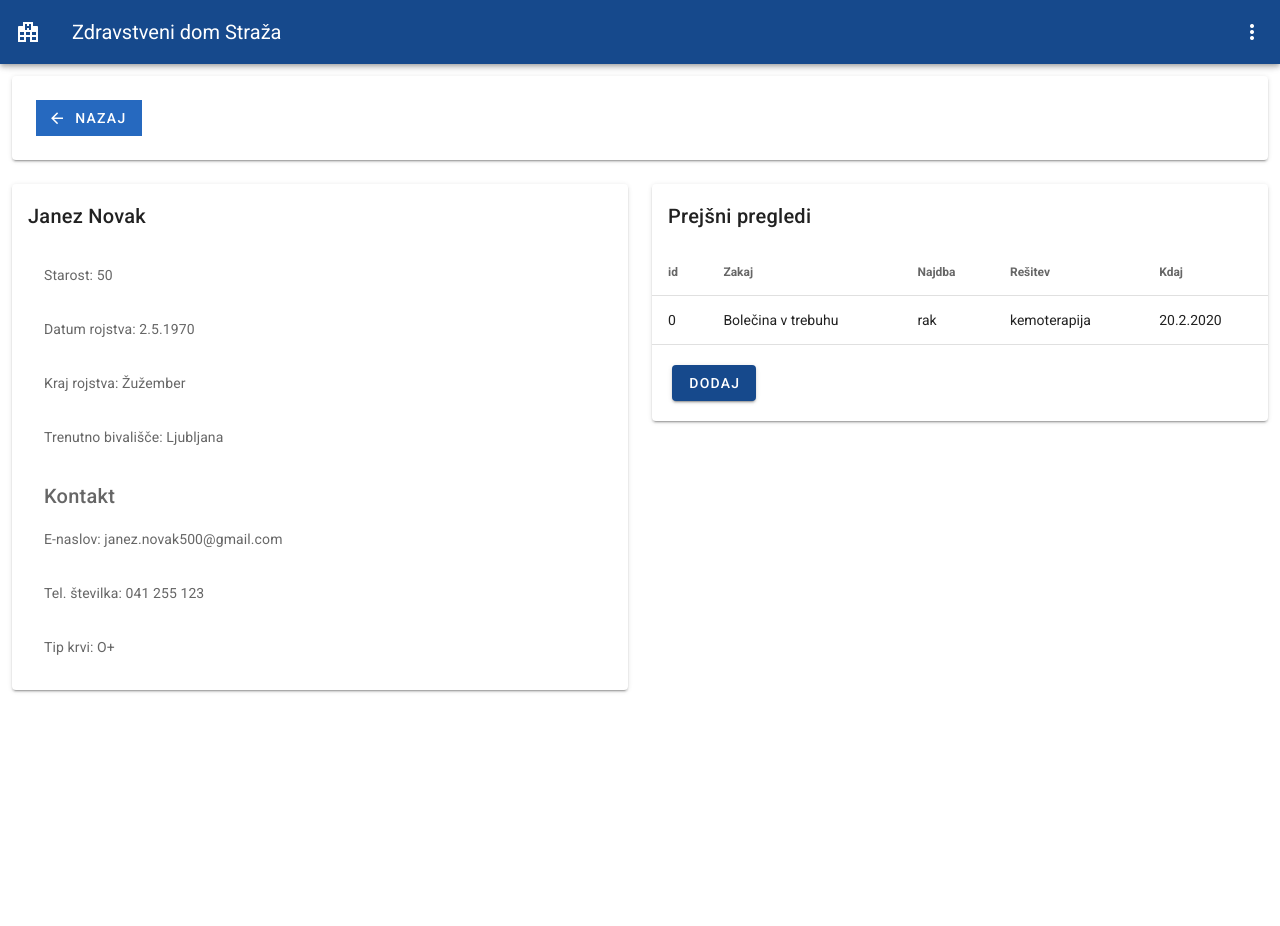
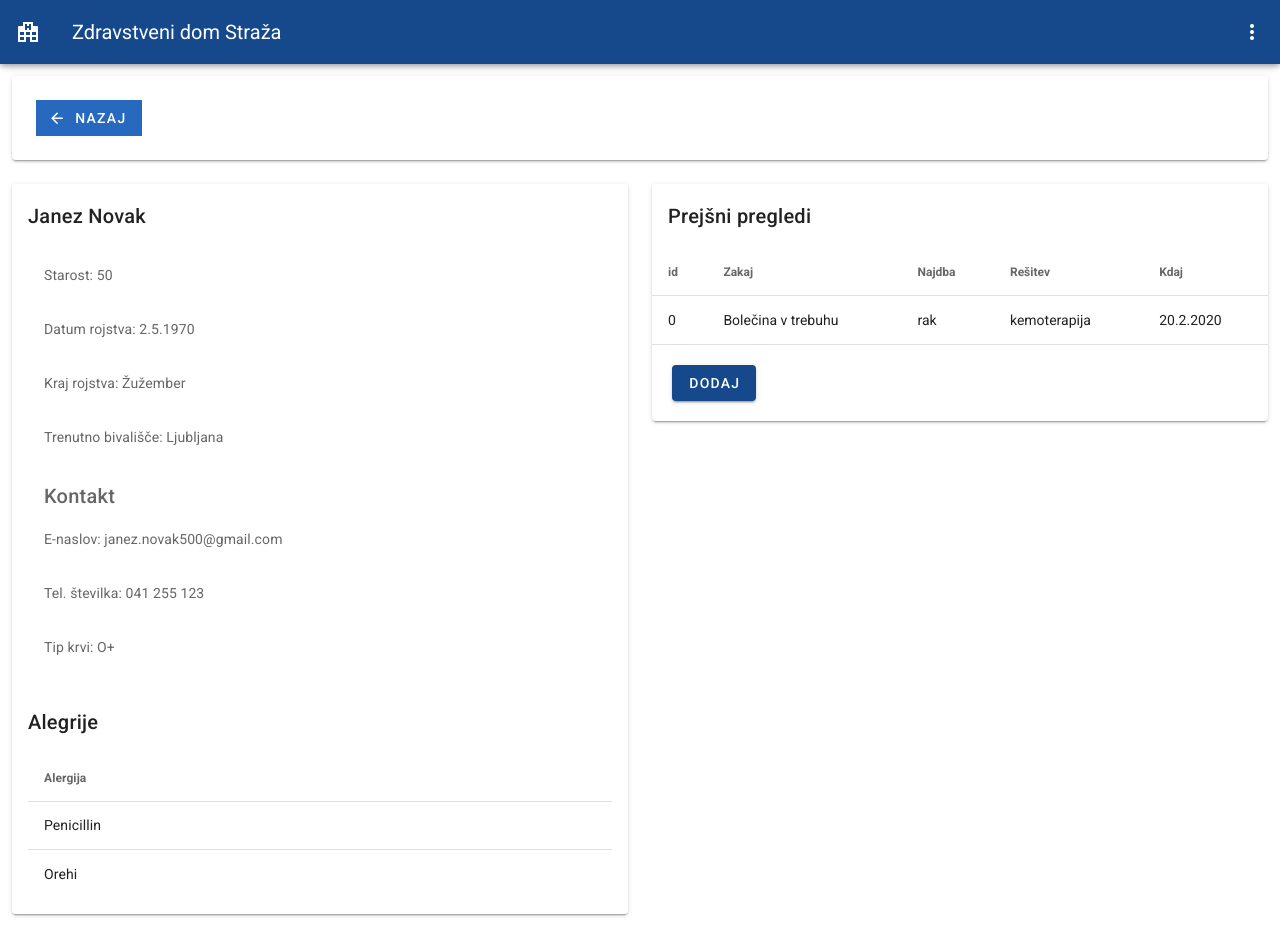
Before and after one commit to Ribic2/NSAseminarska, a Vue app: page /webapp/patient/1 in a window 1280 px wide. Before the commit the page ends 800 px from the top, so only its background shows below. Built offline with nearby package versions, Linux system fonts and the light colour scheme.

Commit message:
Added allergies

```diff
--- a/src/pages/patient/description.vue
+++ b/src/pages/patient/description.vue
@@ -11,12 +11,35 @@
       <v-card-text>Tel. številka: 041 255 123</v-card-text>
       <v-card-text>Tip krvi: O+</v-card-text>
     </v-card-text>
+
+    <v-card-title>Alegrije</v-card-title>
+    <v-card-text>
+      <v-simple-table>
+        <template v-slot:default>
+          <thead>
+          <tr>
+            <th>Alergija</th>
+          </tr>
+          </thead>
+          <tbody>
+          <tr v-for="(item, index) in allergies" :key="index">
+            <td>{{ item }}</td>
+          </tr>
+          </tbody>
+        </template>
+      </v-simple-table>
+    </v-card-text>
   </v-card>
 </template>
 
 <script>
 export default {
-  name: "description"
+  name: "description",
+  data() {
+    return {
+      allergies: ['Penicillin', 'Orehi'],
+    }
+  }
 }
 </script>
 
```
